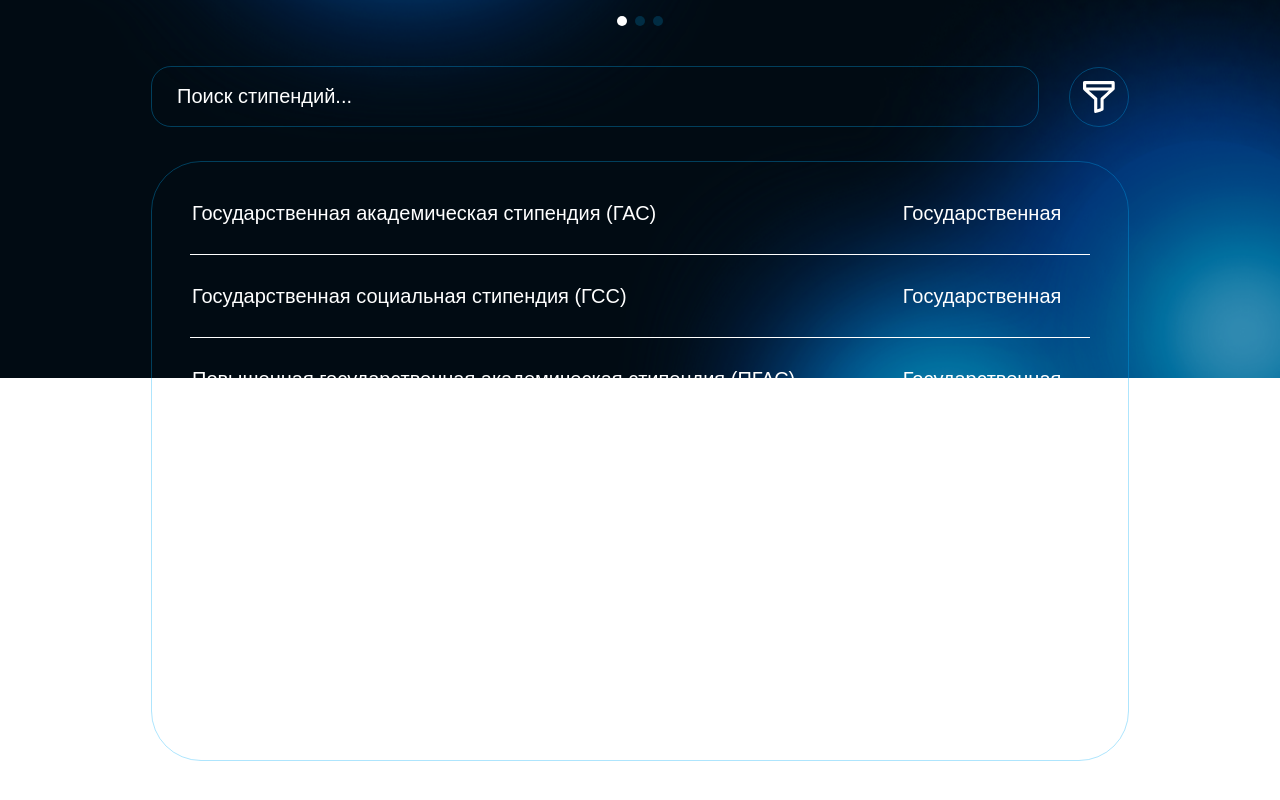
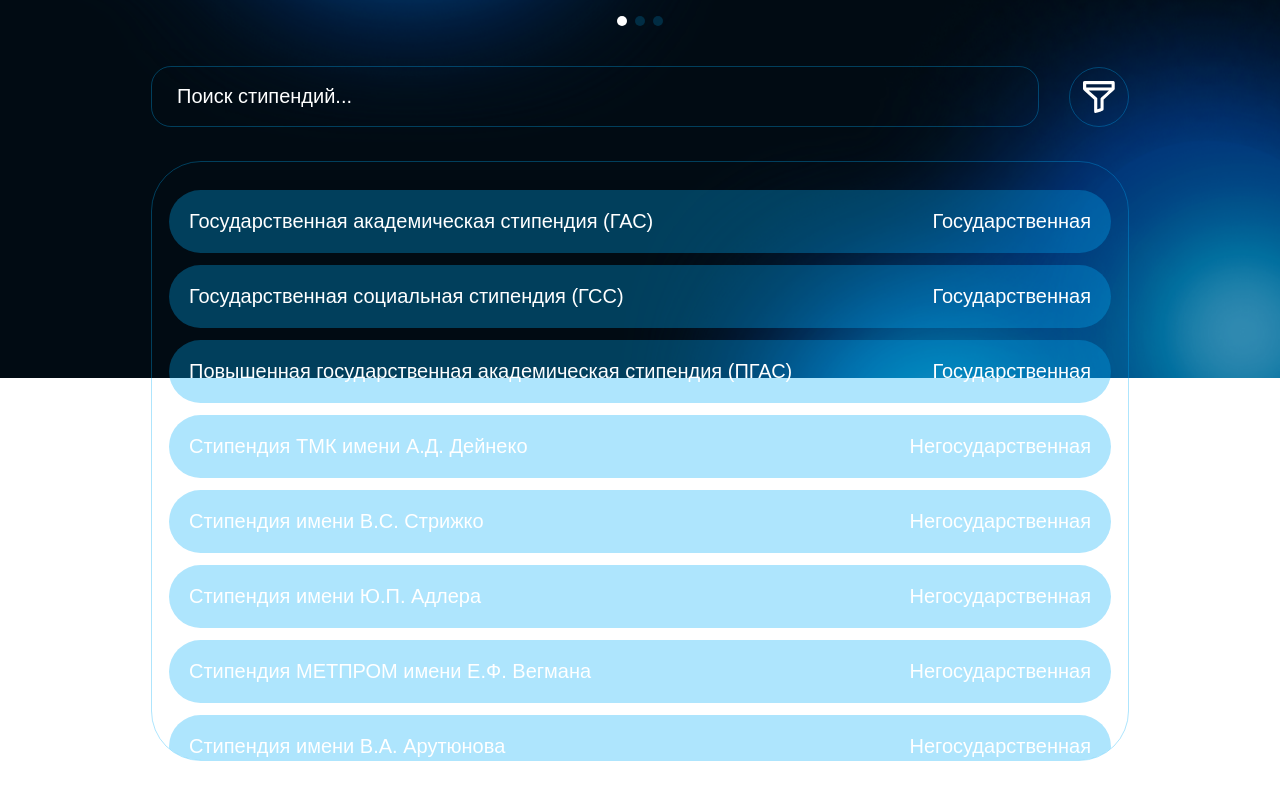
Before and after one commit to Viktoria-Mushkina/Grants-Website, a React (Vite) app in the folder grants-website/: page / in a window 1280 px wide. Shown: the part 422-1222 px from the top of the page. Built offline with nearby package versions, Linux system fonts and the light colour scheme.

Commit message:
исправляет таблицу со стипендиями

```diff
--- a/grants-website/src/components/scholarship-table/scholarship-table.module.css
+++ b/grants-website/src/components/scholarship-table/scholarship-table.module.css
@@ -6,10 +6,9 @@
   border-radius: 50px;
   margin: 0 auto;
   max-width: 978px;
-  padding: 10px;
+  padding: 28px 17px;
 }
 
-/* Для красивого скролла (опционально) */
 .tableContainer::-webkit-scrollbar {
   width: 3px;
 }
@@ -24,29 +23,25 @@
 
 .table {
   width: 100%;
-  border-collapse: collapse;
   min-width: 600px;
+  display: flex;
+  flex-direction: column;
+  gap: 12px;
 }
 
 .row {
   cursor: pointer;
   position: relative;
+  display: flex;
+  justify-content: space-between;
+  background-color: rgba(6, 173, 247, 0.32);
+  border-radius: 70px;
 }
-.row::after {
-  content: "";
-  position: absolute;
-  bottom: 0;
-  left: 50%;
-  transform: translateX(-50%);
-  width: 100%;
-  max-width: 900px;
-  height: 1px;
-  background-color: white;
+.row:hover {
+  background-color: #0591cf;
 }
-
 .cell {
-  padding: 30px;
-  vertical-align: top;
+  padding: 20px;
 }
 
 @media (max-width: 768px) {
@@ -59,9 +54,4 @@
     padding: 20px 8px;
     font-size: 13px;
   }
-
-  .row::after,
-  .row::before {
-    max-width: 100%;
-  }
 }
--- a/grants-website/src/components/scholarship-table/scholarship-table.tsx
+++ b/grants-website/src/components/scholarship-table/scholarship-table.tsx
@@ -10,16 +10,14 @@ export const ScholarshipTable: React.FC<ScholarshipTableProps> = ({
 }) => {
   return (
     <div className={styles.tableContainer}>
-      <table className={styles.table}>
-        <tbody>
-          {scholarships.map((scholarship) => (
-            <tr key={scholarship.id} className={styles.row}>
-              <td className={styles.cell}>{scholarship.name}</td>
-              <td className={styles.cell}>{scholarship.type}</td>
-            </tr>
-          ))}
-        </tbody>
-      </table>
+      <div className={styles.table}>
+        {scholarships.map((scholarship) => (
+          <div key={scholarship.id} className={styles.row}>
+            <div className={styles.cell}>{scholarship.name}</div>
+            <div className={styles.cell}>{scholarship.type}</div>
+          </div>
+        ))}
+      </div>
     </div>
   );
 };
```
